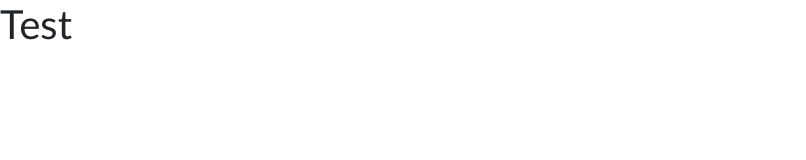
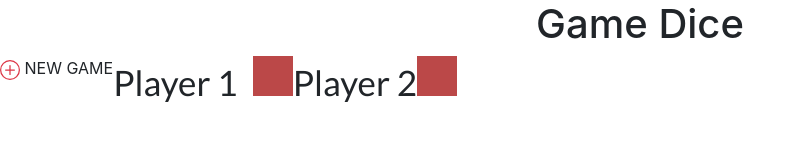
Before and after one commit to Joeyybad/EvalDynamiserJS, a plain HTML site: page index.html in a window 1280 px wide. Shown: the whole page, without its empty margins (0-806 px from the left). Drawn offline with nearby package versions, Linux system fonts and the light colour scheme.

Commit message:
mise en place environemment de travail : rajout de bootstrap + images des dé

```diff
--- a/index.html
+++ b/index.html
@@ -9,12 +9,27 @@
   integrity="sha384-Vkoo8x4CGsO3+Hhxv8T/Q5PaXtkKtu6ug5TOeNV6gBiFeWPGFN9MuhOf23Q9Ifjh"
   crossorigin="anonymous">
   <link rel ="stylesheet" type="text/css" href="style.css">
-  <title>Evaluation Dynamiser JS</title>
+  <title>Dice Game JS</title>
 </head>
 <body>
-  <h1> Test </h1>
-
-
+  <main class="container-fluid">
+    <div class="row">
+      <h1 class="text-center col-12">Game Dice</h1>
+    <div class="row">
+      <div class="col-12 text-center">
+        <span class="newgame text-center"><svg xmlns="http://www.w3.org/2000/svg" type="button" width="20" height="20" fill="currentColor" class="bi text-danger bi-plus-circle" viewBox="0 0 16 16">
+          <path d="M8 15A7 7 0 1 1 8 1a7 7 0 0 1 0 14zm0 1A8 8 0 1 0 8 0a8 8 0 0 0 0 16z"/>
+          <path d="M8 4a.5.5 0 0 1 .5.5v3h3a.5.5 0 0 1 0 1h-3v3a.5.5 0 0 1-1 0v-3h-3a.5.5 0 0 1 0-1h3v-3A.5.5 0 0 1 8 4z"/>
+          </svg> NEW GAME
+        </span>
+      </div>
+    </div>
+    <div class="row">
+      <div class="player col">Player 1</div>
+      <div class="result "></div>
+      <div class="player"> Player 2</div>
+      <div class="result"></div>
+    </div>
 
 
 
@@ -29,6 +44,5 @@
   <script src="https://cdn.jsdelivr.net/npm/bootstrap@4.4.1/dist/js/bootstrap.min.js"
   integrity="sha384-wfSDF2E50Y2D1uUdj0O3uMBJnjuUD4Ih7YwaYd1iqfktj0Uod8GCExl3Og8ifwB6"
   crossorigin="anonymous"></script>
-  <script src="script.js"> </script>
 </body>
 </html>
--- a/style.css
+++ b/style.css
@@ -3,6 +3,29 @@
   src: url('images/Lato/Lato-Regular.ttf');
 }
 
-h1{
+html{
   font-family: Lato;
 }
+
+.container{
+  background-color: rgb(206, 195, 195);
+  height: 300px;
+  width: 800px;
+  margin: auto;
+
+}
+.newgame{
+  text-align: center;
+}
+.player{
+  font-family: Lato;
+  font-size: 35px;
+  text-align: center;
+}
+
+.result{
+  width: 40px;
+  height: 40px;
+  font-size: 35px ;
+  background-color: rgb(187, 72, 72);
+}
```
Also changed, not shown: images/dice1.png (added), images/dice2.png (added), images/dice3.png (added), images/dice4.png (added), images/dice5.png (added), images/dice6.png (added).
